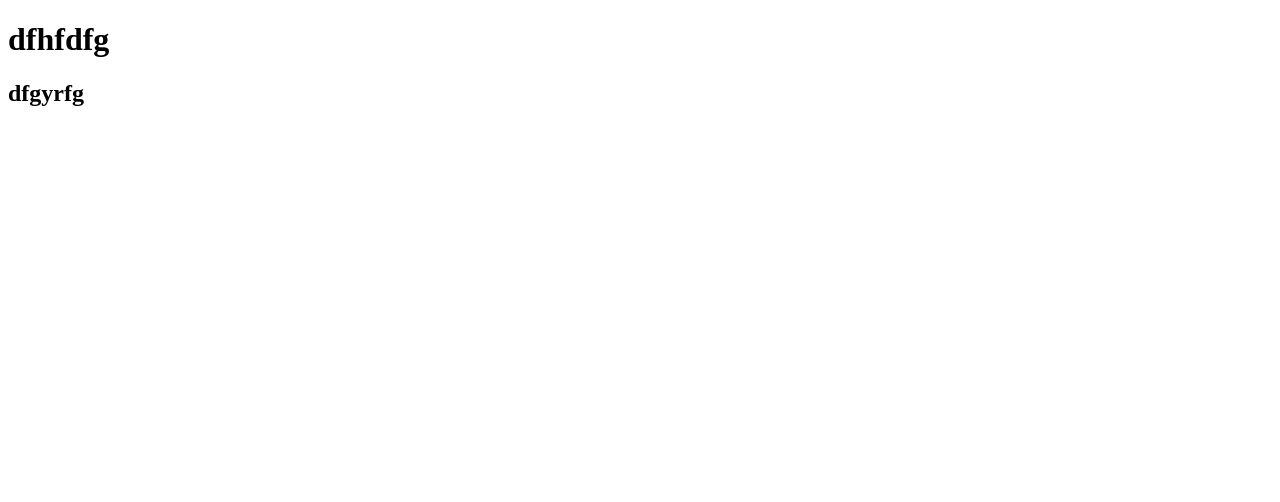
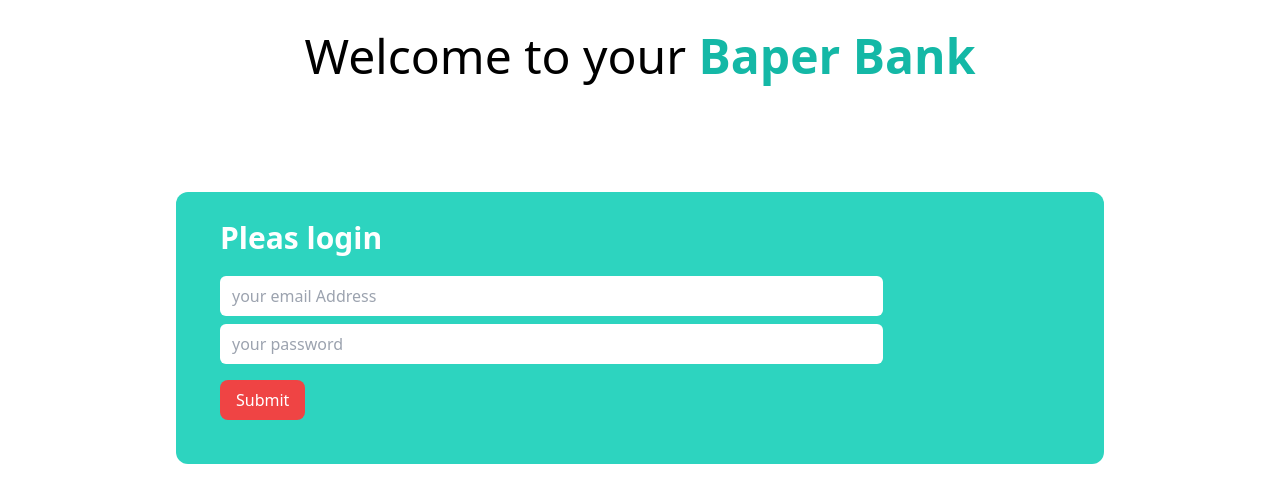
Before and after one commit to Mojahidul-islam-art/Node-project-repo, a plain HTML site: page index.html in a window 1280 px wide. Drawn offline with nearby package versions, Linux system fonts and the light colour scheme.

Commit message:
last commit

```diff
--- a/index.html
+++ b/index.html
@@ -4,12 +4,30 @@
 <head>
     <meta charset="UTF-8">
     <meta name="viewport" content="width=device-width, initial-scale=1.0">
-    <title>Document</title>
+    <title>Baper bank</title>
+    <script src="https://cdn.tailwindcss.com"></script>
 </head>
 
 <body>
-    <h1>dfhfdfg</h1>
-    <h2>dfgyrfg</h2>
+    <header>
+        <h1 class="text-5xl text-center my-8">Welcome to your <span
+                class="text-teal-500 lg:pt-10 font-bold text-5xl">Baper
+                Bank</span></h1>
+    </header>
+    <main>
+        <section class="bg-teal-400 pb-7 pt-7 rounded-xl lg:mt-28 lg:mx-44 mx-10">
+            <div class="pl-11">
+                <h2 class="font-bold text-3xl text-white">Pleas login</h2>
+                <input id="email-id" type="email" class="block px-3 py-2 rounded-md mb-2 mt-5 w-9/12"
+                    placeholder="your email Address">
+                <input id="password-id" placeholder="your password" type="password"
+                    class="w-9/12 rounded-md px-3 py-2 block">
+                <button id="btn-id"
+                    class="bg-red-500 hover:bg-teal-400 px-4 my-4 rounded-lg py-2 text-white">Submit</button>
+            </div>
+        </section>
+    </main>
+    <script src="abir.js"></script>
 </body>
 
 </html>
```
